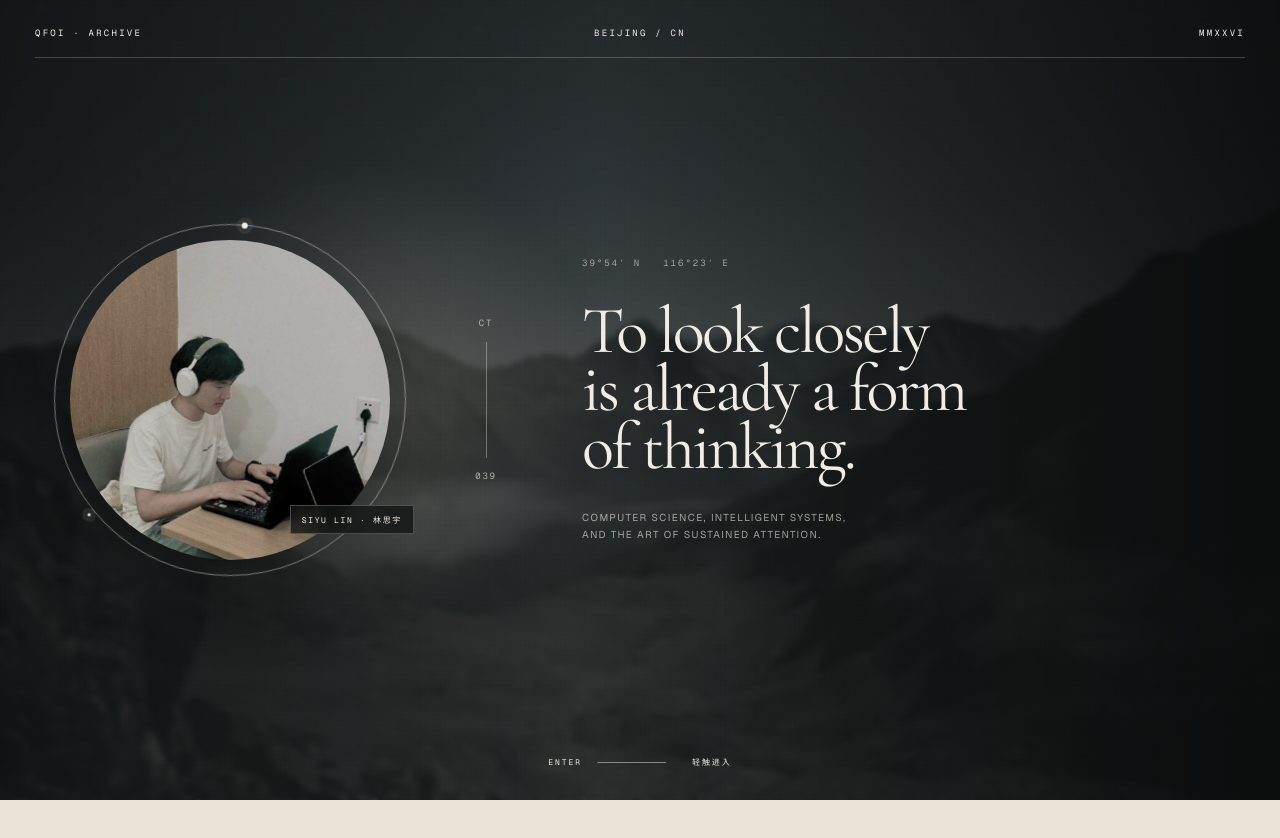
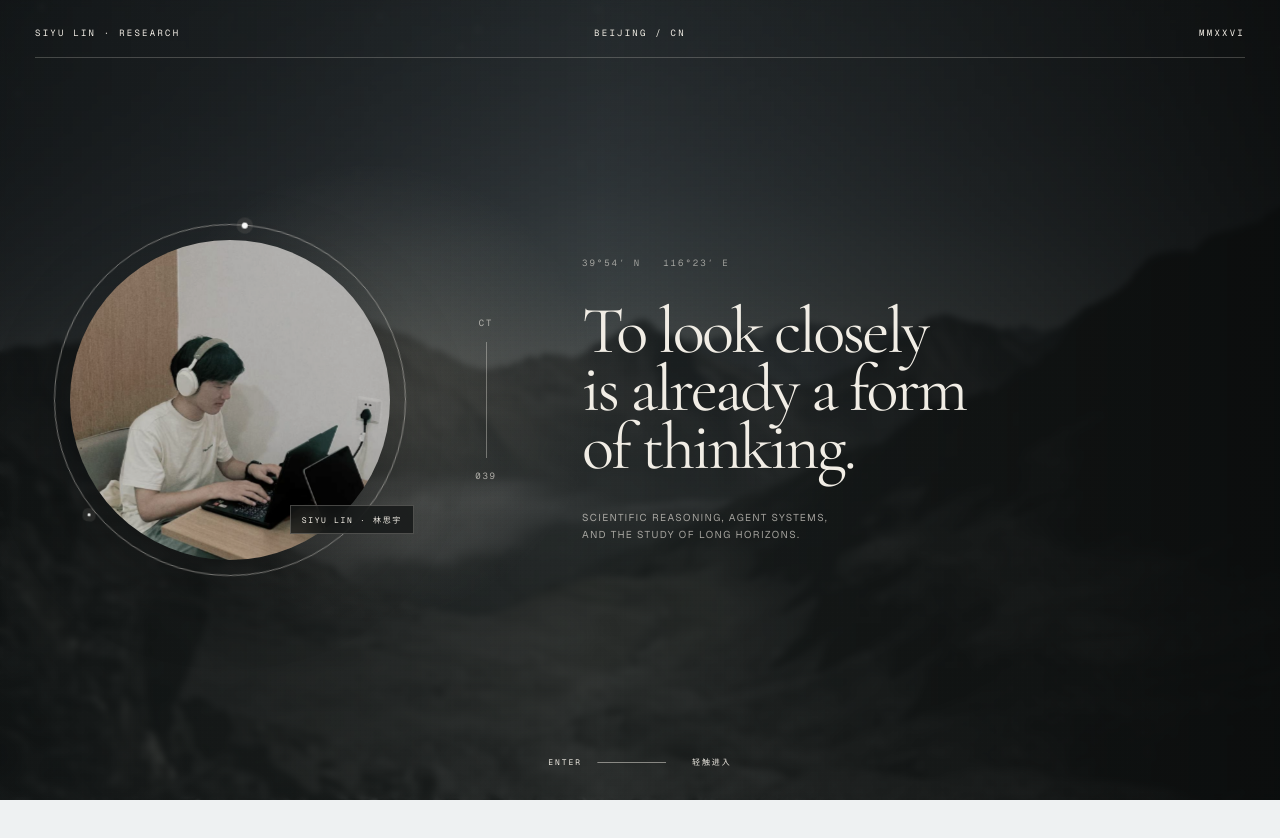
Before and after one commit to QFOI/QFOI.github.io, a Next.js app: page / in a window 1280 px wide. Shown: the top 838 px of the page. Built offline with nearby package versions, Linux system fonts and the light colour scheme.

Commit message:
Reframe portfolio as academic research profile

```diff
--- a/app/globals.css
+++ b/app/globals.css
@@ -1,13 +1,14 @@
 @import "tailwindcss";
 
 :root {
-  --ink: #20211d;
-  --ink-soft: #5d5c53;
-  --paper: #e9e3d8;
-  --paper-light: #f4efe7;
-  --stone: #aaa291;
-  --moss: #4f574a;
-  --line: rgba(32, 33, 29, 0.2);
+  --ink: #17212b;
+  --ink-soft: #53606a;
+  --paper: #eef1f2;
+  --paper-light: #fafbfa;
+  --stone: #9ca8ac;
+  --moss: #38515c;
+  --line: rgba(23, 33, 43, 0.18);
+  --academic-red: #9a4d43;
   --ease-out: cubic-bezier(0.22, 1, 0.36, 1);
 }
 
@@ -1765,3 +1766,290 @@ img {
     transform: none !important;
   }
 }
+
+/* Academic profile layer */
+.nav-shell {
+  background: rgba(238, 241, 242, 0.9);
+  border-color: rgba(23, 33, 43, 0.16);
+}
+
+.nav a,
+.cv-link,
+.wordmark__name {
+  color: var(--ink-soft);
+}
+
+.nav a:hover,
+.nav a:focus-visible,
+.cv-link:hover,
+.cv-link:focus-visible {
+  color: var(--ink);
+}
+
+.hero__veil {
+  background: linear-gradient(90deg, rgba(15, 28, 35, 0.72), rgba(15, 28, 35, 0.28) 58%, rgba(15, 28, 35, 0.5));
+}
+
+.intro-card {
+  border-color: rgba(250, 251, 250, 0.4);
+  background: rgba(250, 251, 250, 0.91);
+  color: var(--ink);
+  box-shadow: 0 24px 80px rgba(15, 28, 35, 0.2);
+}
+
+.intro-card__lead {
+  max-width: 650px;
+  font-size: clamp(24px, 3vw, 42px);
+  line-height: 1.12;
+}
+
+.intro-card__body,
+.intro-card__interests p {
+  color: var(--ink-soft);
+}
+
+.intro-card__interests {
+  border-color: rgba(23, 33, 43, 0.2);
+}
+
+.section-heading h2,
+.publications h2,
+.gallery h2,
+.contact h2 {
+  color: var(--ink);
+  letter-spacing: -0.045em;
+}
+
+.section-heading__aside {
+  max-width: 360px;
+}
+
+.research-item--static {
+  cursor: default;
+}
+
+.research-item--static:hover,
+.research-item--static:focus-visible {
+  padding-right: 0;
+  padding-left: 0;
+  background: transparent;
+}
+
+.research-item--static .research-item__arrow {
+  color: var(--academic-red);
+  font-size: 18px;
+}
+
+.cv-panel {
+  background: var(--ink);
+}
+
+.experience-panel {
+  display: grid;
+  grid-template-columns: minmax(220px, 0.72fr) minmax(0, 1.5fr);
+  gap: clamp(40px, 8vw, 120px);
+  margin-top: 110px;
+  padding-top: 28px;
+  border-top: 1px solid var(--line);
+}
+
+.experience-panel h3 {
+  max-width: 260px;
+  margin: 0;
+  font-family: var(--font-display), Georgia, serif;
+  font-size: clamp(32px, 4vw, 52px);
+  font-weight: 400;
+  line-height: 0.96;
+}
+
+.experience-list {
+  border-top: 1px solid var(--line);
+}
+
+.experience-item {
+  display: grid;
+  grid-template-columns: 90px 1fr;
+  gap: 24px;
+  padding: 22px 0;
+  border-bottom: 1px solid var(--line);
+}
+
+.experience-item__period {
+  color: var(--academic-red);
+  font-family: var(--font-mono), monospace;
+  font-size: 10px;
+  letter-spacing: 0.08em;
+}
+
+.experience-item p,
+.experience-item h4,
+.experience-item span {
+  margin: 0;
+}
+
+.experience-item p {
+  color: var(--ink-soft);
+  font-family: var(--font-mono), monospace;
+  font-size: 9px;
+  letter-spacing: 0.1em;
+  text-transform: uppercase;
+}
+
+.experience-item h4 {
+  margin-top: 6px;
+  font-family: var(--font-display), Georgia, serif;
+  font-size: 27px;
+  font-weight: 400;
+}
+
+.experience-item div > span {
+  display: block;
+  max-width: 600px;
+  margin-top: 8px;
+  color: var(--ink-soft);
+  font-size: 11px;
+  line-height: 1.65;
+}
+
+.publications {
+  width: 100%;
+  max-width: none;
+  padding-right: max(24px, calc((100vw - 1180px) / 2));
+  padding-left: max(24px, calc((100vw - 1180px) / 2));
+  background: #e4e9eb;
+}
+
+.publication-list {
+  border-top: 1px solid var(--line);
+}
+
+.publication-item {
+  display: grid;
+  grid-template-columns: 60px 70px minmax(0, 1fr);
+  gap: 28px;
+  align-items: start;
+  padding: 28px 0;
+  border-bottom: 1px solid var(--line);
+}
+
+.publication-item__number,
+.publication-item__year {
+  color: var(--academic-red);
+  font-family: var(--font-mono), monospace;
+  font-size: 10px;
+  letter-spacing: 0.08em;
+}
+
+.publication-item__body h3 {
+  max-width: 850px;
+  margin: -6px 0 10px;
+  font-family: var(--font-display), Georgia, serif;
+  font-size: clamp(26px, 3.1vw, 43px);
+  font-weight: 400;
+  line-height: 1.04;
+}
+
+.publication-item__body a {
+  display: flex;
+  align-items: flex-start;
+  justify-content: space-between;
+  gap: 18px;
+}
+
+.publication-item__body a > span {
+  padding-top: 2px;
+  color: var(--academic-red);
+  font-size: 20px;
+}
+
+.publication-item__body p {
+  margin: 0;
+  color: var(--ink-soft);
+  font-size: 10px;
+  letter-spacing: 0.08em;
+  text-transform: uppercase;
+}
+
+.publication-item__body a:hover h3,
+.publication-item__body a:focus-visible h3 {
+  color: var(--academic-red);
+}
+
+.gallery {
+  background: var(--paper-light);
+}
+
+.gallery__heading > p:last-child {
+  max-width: 350px;
+}
+
+.contact {
+  background: var(--ink);
+}
+
+.contact__links a:first-child {
+  border-color: rgba(250, 251, 250, 0.48);
+}
+
+@media (max-width: 900px) {
+  .experience-panel {
+    grid-template-columns: 0.7fr 1.3fr;
+    gap: 34px;
+  }
+
+  .publication-item {
+    grid-template-columns: 42px 58px minmax(0, 1fr);
+    gap: 18px;
+  }
+}
+
+@media (max-width: 720px) {
+  .nav a:nth-child(1),
+  .nav a:nth-child(4),
+  .nav a:nth-child(5) {
+    display: none;
+  }
+
+  .experience-panel {
+    display: block;
+    margin-top: 80px;
+  }
+
+  .experience-panel__heading {
+    margin-bottom: 54px;
+  }
+
+  .experience-item {
+    grid-template-columns: 58px 1fr;
+    gap: 15px;
+  }
+
+  .experience-item h4 {
+    font-size: 24px;
+  }
+
+  .publications {
+    padding-right: 17px;
+    padding-left: 17px;
+  }
+
+  .publication-item {
+    grid-template-columns: 30px 1fr;
+    gap: 10px;
+  }
+
+  .publication-item__year {
+    grid-column: 2;
+    grid-row: 1;
+    margin-bottom: 6px;
+  }
+
+  .publication-item__body {
+    grid-column: 2;
+  }
+
+  .publication-item__body h3 {
+    margin-top: 0;
+    font-size: 28px;
+  }
+}
--- a/app/layout.tsx
+++ b/app/layout.tsx
@@ -18,9 +18,9 @@ const mono = Geist_Mono({
   subsets: ["latin"],
 });
 
-const title = "Siyu Lin — Intelligent Systems & Visual Studies";
+const title = "Siyu Lin — Research in Intelligent Systems";
 const description =
-  "The research and visual portfolio of Siyu Lin, a computer science student at Yuanpei College, Peking University.";
+  "Siyu Lin is a Computer Science and Applied Mathematics student at Peking University studying scientific reasoning, agent systems, reinforcement learning, and long-horizon tasks.";
 
 export const metadata: Metadata = {
   metadataBase: new URL("https://qfoi.github.io"),
@@ -35,7 +35,7 @@ export const metadata: Metadata = {
     description,
     type: "website",
     url: "https://qfoi.github.io/",
-    images: [{ url: "/og.png", width: 1731, height: 909, alt: "Siyu Lin portfolio" }],
+    images: [{ url: "/og.png", width: 1731, height: 909, alt: "Siyu Lin research portfolio" }],
   },
   twitter: {
     card: "summary_large_image",
--- a/app/page.tsx
+++ b/app/page.tsx
@@ -139,31 +139,38 @@ const photoIndexById = new Map(gallerySequence.map((photo, index) => [photo.id,
 const research = [
   {
     no: "01",
-    title: "Science Agent",
-    text: "Exploring agents that reason, use tools, and remain dependable across long scientific workflows.",
-    meta: "Agentic systems · Scientific reasoning",
-    href: "https://github.com/QFOI/Science-Agent",
+    title: "Scientific reasoning",
+    text: "Building evaluation, data, and training systems that help models solve difficult problems grounded in scientific literature and structured knowledge.",
+    meta: "Multimodal reasoning · Chemistry · STEM",
   },
   {
     no: "02",
-    title: "Learning to Optimise",
-    text: "Notes and experiments at the intersection of reinforcement learning, search, and optimisation.",
-    meta: "Reinforcement learning · Optimisation",
-    href: "https://github.com/QFOI/Optimization",
+    title: "Long-horizon agents",
+    text: "Studying how memory, compaction, tool use, and a minimal native harness can make agents more reliable over extended tasks.",
+    meta: "Agent systems · Memory · Task completion",
   },
   {
     no: "03",
-    title: "Distributed Intelligence",
-    text: "Systems for scaling language-model work through decomposition, coordination, and careful evaluation.",
-    meta: "LLM systems · Multi-agent collaboration",
-    href: "https://github.com/QFOI/LLMxMapReduce-v3",
+    title: "Scaling post-training",
+    text: "Exploring reinforcement learning, skill-conditioned training, data selection, and multi-agent interaction as routes to stronger models.",
+    meta: "Reinforcement learning · Post-training · Multi-agent",
   },
 ];
 
-const notes = [
-  { date: "07 · 2026", title: "What makes an agent trustworthy?", tag: "Research note" },
-  { date: "06 · 2026", title: "On attention, memory, and long horizons", tag: "Field note" },
-  { date: "05 · 2026", title: "A small atlas of quiet systems", tag: "Essay" },
+const publications = [
+  { year: "2025", title: "SUPERChem: A Multimodal Reasoning Benchmark in Chemistry", venue: "arXiv preprint · co-first author · under review", href: "https://arxiv.org/abs/2512.01274" },
+  { year: "2025", title: "SEEA-R1: Tree-Structured Reinforcement Fine-Tuning for Self-Evolving Embodied Agents", venue: "NeurIPS 2025 · co-author", href: "https://arxiv.org/abs/2506.21669" },
+  { year: "2025", title: "LLMxMapReduce-V3: Enabling Interactive In-Depth Survey Generation through a MCP-Driven Hierarchically Modular Agent System", venue: "EMNLP 2025 System Demonstration · accepted · co-first author", href: null },
+  { year: "2025", title: "Loong: Synthesize Long Chain-of-Thoughts at Scale through Verifiers", venue: "NeurIPS 2025 Workshop", href: "https://arxiv.org/abs/2509.03059" },
+  { year: "2026", title: "Economy of Minds: Emerging Multi-Agent Intelligence with Economic Interactions", venue: "Under review · co-first author", href: null },
+];
+
+const experiences = [
+  { period: "2026—", place: "Tencent · QingYun Program", role: "Research Engineer Intern", detail: "Post-training, scientific agents, and evaluation for complex reasoning systems." },
+  { period: "2025", place: "Peking University · HMI Lab", role: "Research Assistant", detail: "Reinforcement learning for vision-language models and multimodal benchmark design. Advised by Prof. Shanghang Zhang." },
+  { period: "2025", place: "Tsinghua University · NLP Lab", role: "Research Assistant", detail: "Long-text processing and interactive survey generation with modular language-model systems. Advised by Dr. Shuo Wang." },
+  { period: "2025", place: "Harvard University · Embodied-Mind Lab", role: "Research Assistant", detail: "Algorithms for evolving multi-agent systems. Advised by Prof. Yilun Du." },
+  { period: "2025", place: "JoinQuant", role: "Quantitative Research Intern", detail: "Alpha research and reinforcement-learning methods for daily factor discovery." },
 ];
 
 export default function Home() {
@@ -250,7 +257,7 @@ export default function Home() {
       >
         <span className="entry__wash" aria-hidden="true" />
         <span className="entry__topline">
-          <span>QFOI · ARCHIVE</span>
+          <span>SIYU LIN · RESEARCH</span>
           <span>BEIJING / CN</span>
           <span>MMXXVI</span>
         </span>
@@ -273,7 +280,7 @@ export default function Home() {
           <span className="entry__statement">
             <span className="entry__coordinates">39°54′ N&nbsp;&nbsp; 116°23′ E</span>
             <span className="entry__quote">To look closely<br />is already a form<br />of thinking.</span>
-            <span className="entry__note">Computer science, intelligent systems,<br />and the art of sustained attention.</span>
+        <span className="entry__note">Scientific reasoning, agent systems,<br />and the study of long horizons.</span>
           </span>
         </span>
 
@@ -286,20 +293,20 @@ export default function Home() {
 
       <div className="page" aria-hidden={!entered} inert={!entered ? true : undefined}>
         <header className="nav-shell">
-          <a className="wordmark" href="#introduction" aria-label="Siyu Lin — home">
+          <a className="wordmark" href="#overview" aria-label="Siyu Lin — home">
             <span>SL</span><span className="wordmark__name">Siyu Lin</span>
           </a>
           <nav className="nav" aria-label="Primary navigation">
-            <a href="#introduction">Introduction</a>
+            <a href="#overview">Overview</a>
             <a href="#research">Research</a>
-            <a href="#blogs">Blogs</a>
-            <a href="#gallery">Gallery</a>
+            <a href="#publications">Publications</a>
+            <a href="#visual-notes">Visual notes</a>
             <a href="#contact">Contact</a>
           </nav>
           <a className="cv-link" href="#cv">CV <span aria-hidden="true">↘</span></a>
         </header>
 
-        <section className="hero" id="introduction" aria-labelledby="intro-title">
+        <section className="hero" id="overview" aria-labelledby="intro-title">
           <div className="hero__mosaic" aria-hidden="true">
             {heroStudies.map((study, index) => (
               <figure className={`hero__tile hero__tile--${index + 1}`} key={study.id}>
@@ -310,68 +317,82 @@ export default function Home() {
           <div className="hero__veil" aria-hidden="true" />
           <div className="hero__folio" aria-hidden="true"><span>PORTFOLIO</span><span>NO. 01 — 26</span></div>
           <article className="intro-card">
-            <p className="eyebrow">Introduction · 自序</p>
+            <p className="eyebrow">Research profile · 研究简介</p>
             <h1 id="intro-title">Siyu Lin<span>林思宇</span></h1>
-            <p className="intro-card__lead">I study intelligent systems—how they learn, reason, collaborate, and remain useful over long horizons.</p>
-            <p className="intro-card__body">Computer Science at Yuanpei College, Peking University. I move between research, engineering, and photography, looking for the quiet structure beneath complicated things.</p>
-            <div className="intro-card__interests"><span>INTERESTS</span><p>Agentic AI · Reinforcement Learning · Scientific Discovery · Visual Culture</p></div>
-            <a className="text-link" href="#research">Continue to selected work <span aria-hidden="true">↓</span></a>
+            <p className="intro-card__lead">I study intelligent systems that can reason, use tools, and complete long-horizon tasks.</p>
+            <p className="intro-card__body">I am a Computer Science and Applied Mathematics student at Yuanpei College, Peking University. My work connects scientific reasoning, post-training, reinforcement learning, and multi-agent systems.</p>
+            <div className="intro-card__interests"><span>RESEARCH INTERESTS</span><p>Scientific Reasoning · Agent Systems · Memory · Reinforcement Learning</p></div>
+            <a className="text-link" href="#research">Read the research agenda <span aria-hidden="true">↓</span></a>
           </article>
           <div className="hero__scroll" aria-hidden="true"><span>SCROLL TO DISCOVER</span><span className="hero__scroll-line" /></div>
         </section>
 
         <section className="section research" id="research" aria-labelledby="research-title">
           <div className="section-heading" data-reveal>
-            <p className="eyebrow">01 · Selected enquiries</p>
+            <p className="eyebrow">01 · Research agenda</p>
             <h2 id="research-title">Research</h2>
-            <p className="section-heading__aside">Work in progress, shaped by curiosity and a preference for systems that earn our trust.</p>
+            <p className="section-heading__aside">I work on the training and evaluation of intelligent systems, with a focus on scientific reasoning and reliable long-horizon behavior.</p>
           </div>
           <div className="research-list">
             {research.map((item) => (
-              <a className="research-item" href={item.href} target="_blank" rel="noreferrer" key={item.no} data-reveal>
+              <article className="research-item research-item--static" key={item.no} data-reveal>
                 <span className="research-item__no">{item.no}</span>
                 <span className="research-item__content">
                   <span className="research-item__meta">{item.meta}</span>
                   <strong>{item.title}</strong>
                   <span className="research-item__text">{item.text}</span>
                 </span>
-                <span className="research-item__arrow" aria-hidden="true">↗</span>
-              </a>
+                <span className="research-item__arrow" aria-hidden="true">—</span>
+              </article>
             ))}
           </div>
           <aside className="cv-panel" id="cv" data-reveal>
-            <div><p className="eyebrow">Curriculum vitae</p><h3>Education &amp; focus</h3></div>
+            <div><p className="eyebrow">Curriculum vitae</p><h3>Education &amp; distinctions</h3></div>
             <dl>
-              <div><dt>Present</dt><dd>B.S. candidate · Yuanpei College, Peking University</dd></div>
-              <div><dt>Focus</dt><dd>Computer Science · Intelligent Systems · Reinforcement Learning</dd></div>
-              <div><dt>Based</dt><dd>Beijing, China</dd></div>
+              <div><dt>Degree</dt><dd>B.S. in Computer Science and Applied Mathematics · Yuanpei College, Peking University</dd></div>
+              <div><dt>Expected</dt><dd>June 2027 · GPA 3.81 / 4.00</dd></div>
+              <div><dt>Honour</dt><dd>36th Chinese Chemistry Olympiad final top 50 · selected for national training team</dd></div>
             </dl>
-            <a href="https://github.com/QFOI" target="_blank" rel="noreferrer">View full record on GitHub <span aria-hidden="true">↗</span></a>
+            <a href="mailto:siyu_lin@stu.pku.edu.cn">Request full CV <span aria-hidden="true">↗</span></a>
           </aside>
+          <div className="experience-panel" data-reveal>
+            <div className="experience-panel__heading"><p className="eyebrow">Research experience</p><h3>Where the questions became projects</h3></div>
+            <div className="experience-list">
+              {experiences.map((item) => (
+                <article className="experience-item" key={`${item.place}-${item.role}`}>
+                  <span className="experience-item__period">{item.period}</span>
+                  <div><p>{item.place}</p><h4>{item.role}</h4><span>{item.detail}</span></div>
+                </article>
+              ))}
+            </div>
+          </div>
         </section>
 
-        <section className="section journal" id="blogs" aria-labelledby="blogs-title">
-          <div className="journal__intro" data-reveal>
-            <p className="eyebrow">02 · Notes in the margin</p>
-            <h2 id="blogs-title">Blogs</h2>
-            <p>Short observations from research, reading, and the unfinished work between an idea and a system.</p>
+        <section className="section publications" id="publications" aria-labelledby="publications-title">
+          <div className="section-heading" data-reveal>
+            <p className="eyebrow">02 · Selected publications</p>
+            <h2 id="publications-title">Publications</h2>
+            <p className="section-heading__aside">A working list of papers and systems projects across multimodal reasoning, reinforcement learning, and multi-agent intelligence.</p>
           </div>
-          <div className="journal__entries">
-            {notes.map((entry) => (
-              <article className="journal-entry" key={entry.title} data-reveal>
-                <p><span>{entry.date}</span><span>{entry.tag}</span></p>
-                <h3>{entry.title}</h3>
-                <span className="journal-entry__status">Forthcoming</span>
+          <div className="publication-list">
+            {publications.map((paper, index) => (
+              <article className="publication-item" key={paper.title} data-reveal>
+                <span className="publication-item__number">{String(index + 1).padStart(2, "0")}</span>
+                <span className="publication-item__year">{paper.year}</span>
+                <div className="publication-item__body">
+                  {paper.href ? <a href={paper.href} target="_blank" rel="noreferrer"><h3>{paper.title}</h3><span aria-hidden="true">↗</span></a> : <h3>{paper.title}</h3>}
+                  <p>{paper.venue}</p>
+                </div>
               </article>
             ))}
           </div>
         </section>
 
-        <section className="gallery" id="gallery" aria-labelledby="gallery-title">
+        <section className="gallery" id="visual-notes" aria-labelledby="gallery-title">
           <div className="gallery__heading" data-reveal>
-            <p className="eyebrow">03 · Photographic archive</p>
+            <p className="eyebrow">03 · Visual notes</p>
             <div><h2 id="gallery-title">Field of View</h2><span className="gallery__chinese">视野之外</span></div>
-            <p>Thirty-nine photographs selected from a larger personal archive, arranged as four movements rather than a chronology.</p>
+            <p>Photography is a quieter parallel practice: an archive of attention, light, and the spaces between observations.</p>
           </div>
 
           {galleryChapters.map((chapter) => (
@@ -413,17 +434,17 @@ export default function Home() {
 
         <section className="contact" id="contact" aria-labelledby="contact-title">
           <div className="contact__number">04</div>
-          <p className="eyebrow">Contact · 会面</p>
-          <h2 id="contact-title">Let’s make time<br />for a good question.</h2>
-          <p className="contact__copy">I welcome thoughtful conversations around intelligent systems, research collaboration, and visual practice.</p>
+          <p className="eyebrow">Contact · 联系</p>
+          <h2 id="contact-title">For a careful<br />research question.</h2>
+          <p className="contact__copy">I welcome conversations about intelligent systems, scientific reasoning, long-horizon agents, and research collaboration.</p>
           <div className="contact__links">
-            <a href="https://github.com/QFOI" target="_blank" rel="noreferrer">GitHub <span>↗</span></a>
+            <a href="mailto:siyu_lin@stu.pku.edu.cn">siyu_lin@stu.pku.edu.cn <span>↗</span></a>
             <a href="https://www.pku.edu.cn/" target="_blank" rel="noreferrer">Peking University <span>↗</span></a>
           </div>
           <p className="contact__availability"><span /> Beijing · Available by appointment</p>
         </section>
 
-        <footer className="footer"><span>© 2026 SIYU LIN</span><span>BEIJING · CHINA</span><a href="#introduction">RETURN TO STILLNESS ↑</a></footer>
+        <footer className="footer"><span>© 2026 SIYU LIN</span><span>BEIJING · CHINA</span><a href="#overview">RETURN TO OVERVIEW ↑</a></footer>
       </div>
 
       {activePhoto && activePhotoIndex !== null ? (
```
